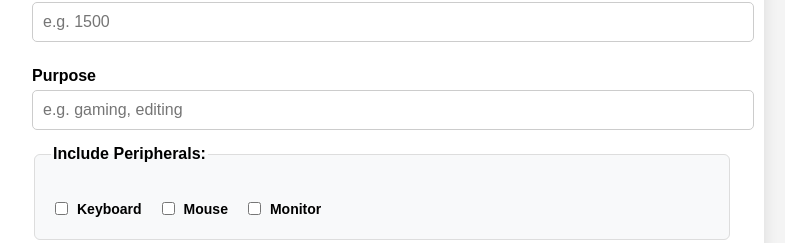
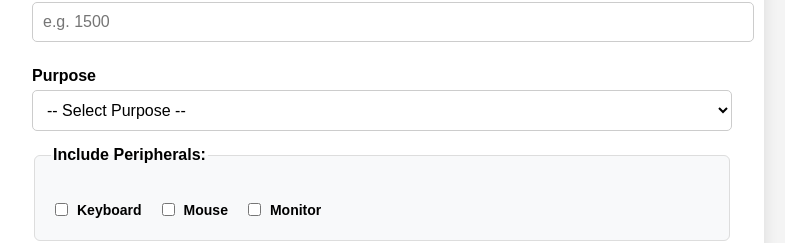
Before and after one commit to Lucian-Chiriazi/Individual_Project_Frontend, a React (Create React App) app: page / in a window 1280 px wide. Shown: the part 191-434 px from the top of the page, without its empty margins (258-1043 px from the left). Built offline with nearby package versions, Linux system fonts and the light colour scheme.

Commit message:
Changed purpose area to dropdown menu and fixed regex to match components also included those changes into the css

```diff
--- a/src/App.css
+++ b/src/App.css
@@ -20,13 +20,15 @@ body {
 }
 
 input[type="number"],
-input[type="text"] {
+input[type="text"],
+select {
   width: 100%;
   padding: 10px;
   margin-bottom: 15px;
   font-size: 1rem;
   border: 1px solid #ccc;
   border-radius: 5px;
+  background-color: white;
 }
 
 .checkbox-group {
--- a/src/components/PCBuilder.js
+++ b/src/components/PCBuilder.js
@@ -32,16 +32,17 @@ export default function PCBuilder() {
     let otherLines = [];
 
     for (let line of lines) {
+      // Match category (CPU, GPU, etc), name (until the last dash before price), and price
       const match = line.match(
-        /^(?:\d+\.\s*)?(CPU|GPU|Motherboard|RAM|Storage|PSU|Case)?[:\-]?\s*(.*?)\\s*[-]\\s*£?(\\d+(\\.\\d+)?)/i
+        /^(CPU|GPU|Motherboard|RAM|Storage|PSU|Case)?[:\-]?\s*(.+)\s[-–]\s£?(\d+(?:\.\d+)?)/i
       );
 
       if (match) {
-        items.push({
-          category: match[1] || "Component",
-          name: match[2].trim(),
-          price: match[3],
-        });
+        const category = match[1] || "Component";
+        const name = match[2].trim();
+        const price = match[3];
+
+        items.push({ category, name, price });
       } else {
         otherLines.push(line);
       }
@@ -89,12 +90,15 @@ export default function PCBuilder() {
       )}
 
       <label>Purpose</label>
-      <input
-        type="text"
+      <select
         value={purpose}
         onChange={(e) => setPurpose(e.target.value)}
-        placeholder="e.g. gaming, editing"
-      />
+      >
+        <option value="">-- Select Purpose --</option>
+        <option value="gaming">Gaming</option>
+        <option value="editing">Editing</option>
+        <option value="general">General</option>
+      </select>
 
       <fieldset className="checkbox-group">
         <legend>Include Peripherals:</legend>
@@ -145,7 +149,7 @@ export default function PCBuilder() {
 
       <button
         onClick={fetchRecommendations}
-        disabled={loading || !isValidBudget(budget)}
+        disabled={loading || !isValidBudget(budget) || purpose === ""}
       >
         {loading ? "Loading..." : "Get Recommendation"}
       </button>
```
